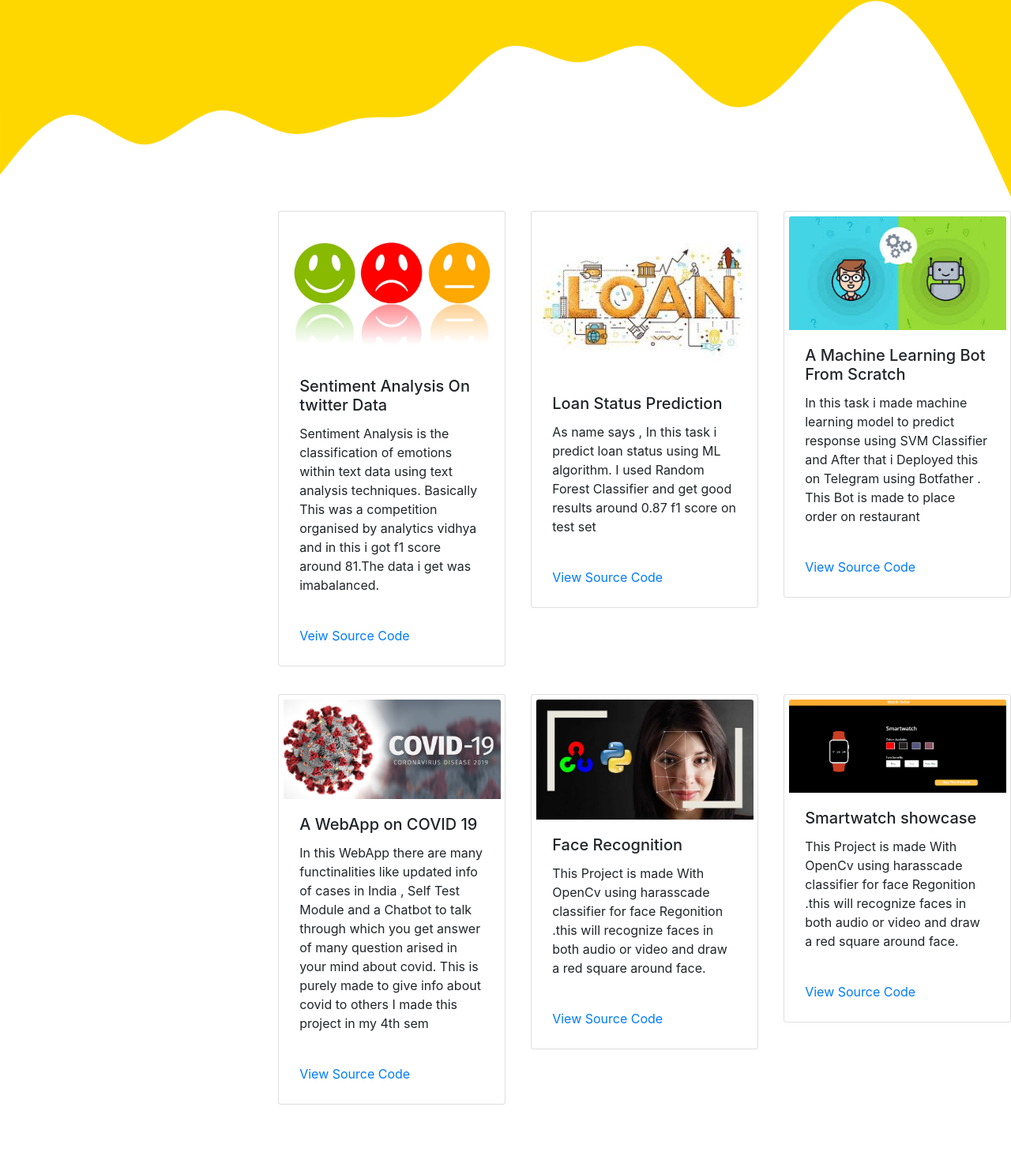
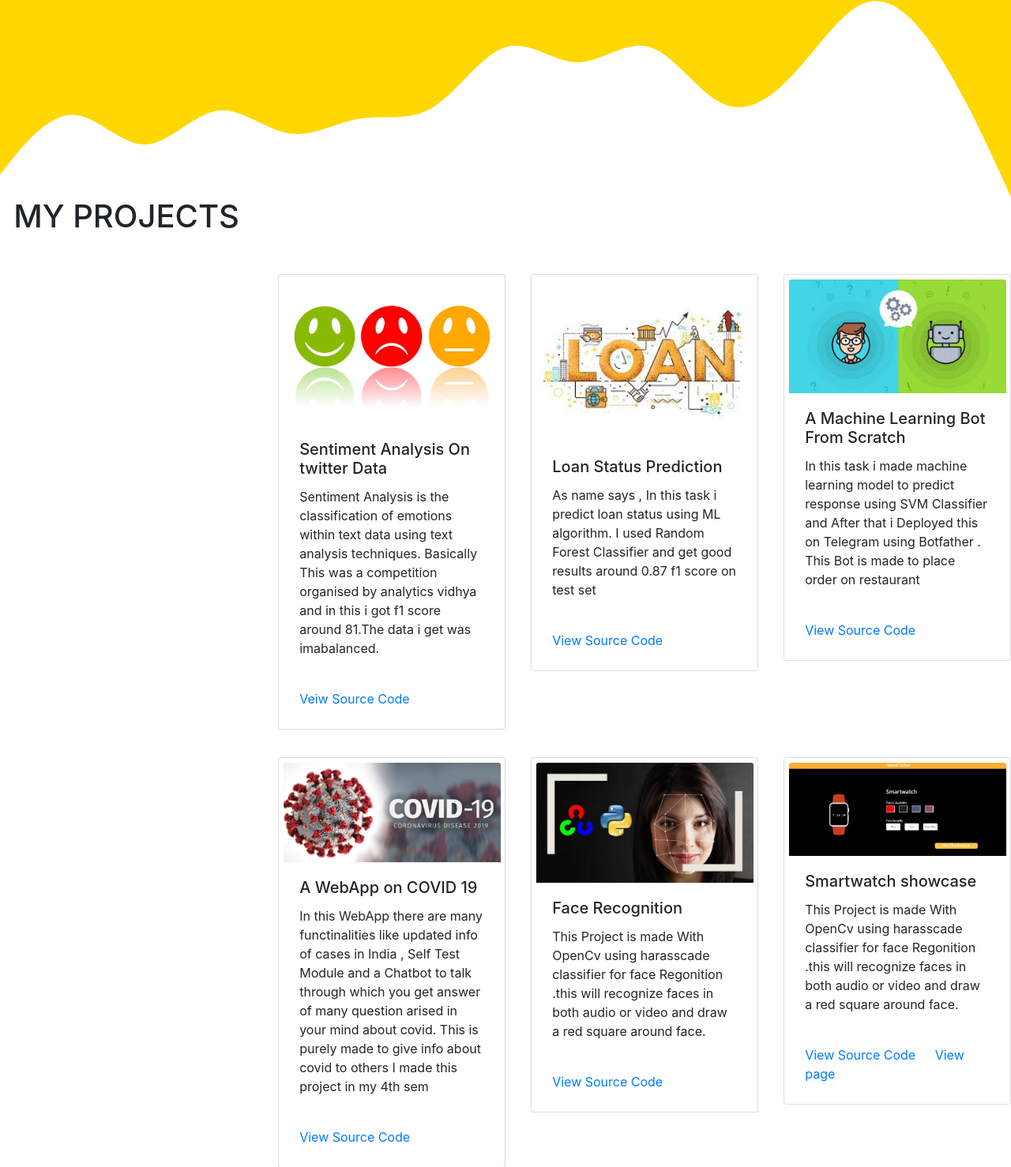
Before and after one commit to chauhanarpit09/My-Portfolio, a plain HTML site: page index.html in a window 1280 px wide. Shown: the part 3514-4992 px from the top of the page at 79% size. Before the commit the page ends 4931 px from the top, so only its background shows below. Drawn offline with nearby package versions, Linux system fonts and the light colour scheme.

Commit message:
updated on 24

```diff
--- a/css/index.css
+++ b/css/index.css
@@ -209,6 +209,7 @@ body{
     /* For mobile phones: */
     .card {
       padding:3%;
+      padding-left:5%;
       margin-left:3%;
     }
   }
--- a/index.html
+++ b/index.html
@@ -261,6 +261,14 @@
     <svg xmlns="http://www.w3.org/2000/svg" viewBox="0 0 1440 320"><path fill="#ffd700" fill-opacity="1" d="M0,288L17.1,266.7C34.3,245,69,203,103,202.7C137.1,203,171,245,206,245.3C240,245,274,203,309,197.3C342.9,192,377,224,411,229.3C445.7,235,480,213,514,208C548.6,203,583,213,617,192C651.4,171,686,117,720,106.7C754.3,96,789,128,823,128C857.1,128,891,96,926,106.7C960,117,994,171,1029,186.7C1062.9,203,1097,181,1131,144C1165.7,107,1200,53,1234,42.7C1268.6,32,1303,64,1337,117.3C1371.4,171,1406,245,1423,282.7L1440,320L1440,0L1422.9,0C1405.7,0,1371,0,1337,0C1302.9,0,1269,0,1234,0C1200,0,1166,0,1131,0C1097.1,0,1063,0,1029,0C994.3,0,960,0,926,0C891.4,0,857,0,823,0C788.6,0,754,0,720,0C685.7,0,651,0,617,0C582.9,0,549,0,514,0C480,0,446,0,411,0C377.1,0,343,0,309,0C274.3,0,240,0,206,0C171.4,0,137,0,103,0C68.6,0,34,0,17,0L0,0Z"></path></svg>
 
     <!-- Project Section -->
+
+    <div class="container-fluid">
+        <div class="row">
+            <div class="col-lg-3 col-md-12">
+                <h1 style="text-align:center;"> MY PROJECTS</h1><br>
+            </div>
+        </div>
+    </div>
     <div class="container-fluid">
         <div class="row">
             <div class="col-lg-3 col-md-12 col-12 col-sm-12">
@@ -334,7 +342,8 @@
                         <p class="card-text">This Project is made With OpenCv using harasscade classifier for face Regonition .this will recognize faces in both audio or video and draw a red square around face.</p>
                     </div>
                     <div class="card-body">
-                        <a href="https://github.com/chauhanarpit09/Open-cv-face-regonition-in-video-or-image" class="card-link">View Source Code</a>
+                        <a href="https://github.com/chauhanarpit09/smartwatch-showcase-" class="card-link">View Source Code</a>
+                        <a href="https://chauhanarpit09.github.io/smartwatch-showcase-/" class="card-link">View page</a>
                     </div>
                 </div>
             </div>
```
